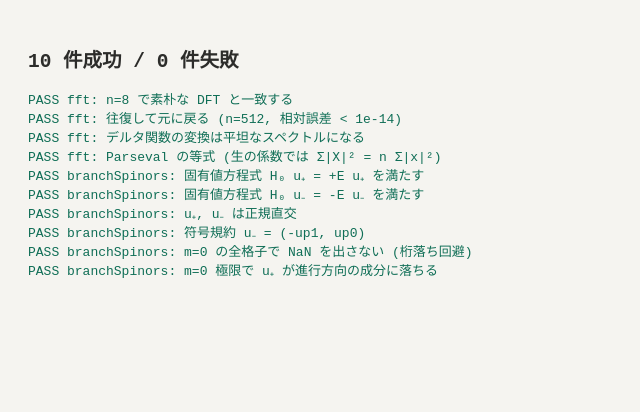
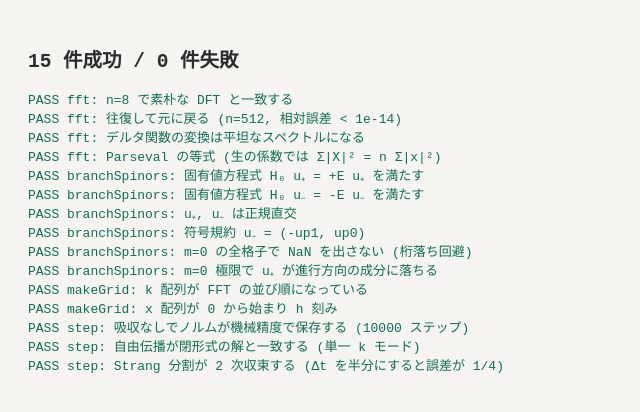
Before and after one commit to kazm00th/1d-dirac-eq-viewer, a plain HTML site: page 1d_dirac_eq_viewer/tests.html in a window 1280 px wide. Shown: the whole page, without its empty margins (0-640 px from the left). Drawn offline with Linux system fonts and the light colour scheme.

Commit message:
feat: add grid, state and Strang split-step time evolution
Co-Authored-By: Claude Sonnet 5 <noreply@anthropic.com>

```diff
--- /dev/null
+++ b/1d_dirac_eq_viewer/src/dirac.js
@@ -0,0 +1,120 @@
+// 状態と外場を保持し、それらを変更する操作をまとめたモジュール。
+// 状態を変更しない計算は observables.js に置く。
+
+import { fft, ifft } from "./fft.js";
+
+/**
+ * 周期境界の一様格子を作る。
+ * k は FFT の並び順（前半が正、後半が負）に格納する。
+ */
+export function makeGrid(N, L) {
+  if (N <= 0 || (N & (N - 1)) !== 0) throw new Error(`N=${N} は 2 の冪でなければならない`);
+  const h = L / N;
+  const x = new Float64Array(N);
+  const k = new Float64Array(N);
+  const dk = 2 * Math.PI / L;
+  for (let j = 0; j < N; j++) x[j] = j * h;
+  for (let n = 0; n < N; n++) k[n] = (n < N / 2 ? n : n - N) * dk;
+  return { N, L, h, x, k };
+}
+
+export function createSolver(grid) {
+  const N = grid.N;
+
+  const state = {
+    re1: new Float64Array(N),
+    im1: new Float64Array(N),
+    re2: new Float64Array(N),
+    im2: new Float64Array(N),
+  };
+
+  const fields = {
+    V: new Float64Array(N),
+    S: new Float64Array(N),
+  };
+
+  const solver = {
+    grid,
+    state,
+    fields,
+    m: 1,
+    t: 0,
+    step,
+  };
+
+  /**
+   * ポテンシャル・質量ステップ（実空間、厳密）。
+   *   θ = (m + S_j) dt
+   *   a' = cos θ · a - i sin θ · b
+   *   b' = cos θ · b - i sin θ · a
+   *   さらに e^(-i V_j dt) を掛ける
+   */
+  function potentialStep(dt) {
+    const { re1, im1, re2, im2 } = state;
+    const { V, S } = fields;
+    for (let j = 0; j < N; j++) {
+      const th = (solver.m + S[j]) * dt;
+      const c = Math.cos(th);
+      const s = Math.sin(th);
+
+      const ar = re1[j], ai = im1[j];
+      const br = re2[j], bi = im2[j];
+
+      // -i·s·b = s·bi - i·s·br
+      const nar = c * ar + s * bi;
+      const nai = c * ai - s * br;
+      const nbr = c * br + s * ai;
+      const nbi = c * bi - s * ar;
+
+      // e^(-i V dt) = cos(V dt) - i sin(V dt)
+      const vc = Math.cos(V[j] * dt);
+      const vs = -Math.sin(V[j] * dt);
+
+      re1[j] = nar * vc - nai * vs;
+      im1[j] = nar * vs + nai * vc;
+      re2[j] = nbr * vc - nbi * vs;
+      im2[j] = nbr * vs + nbi * vc;
+    }
+  }
+
+  /**
+   * 運動ステップ（k 空間、厳密）。
+   *   ψ̂₁ *= e^(-i k dt),  ψ̂₂ *= e^(+i k dt)
+   */
+  function kineticStep(dt) {
+    const { re1, im1, re2, im2 } = state;
+    const k = grid.k;
+
+    fft(re1, im1);
+    fft(re2, im2);
+
+    for (let n = 0; n < N; n++) {
+      const th = k[n] * dt;
+      const c = Math.cos(th);
+      const s = Math.sin(th);
+
+      // ψ̂₁ *= (c - i s)
+      let r = re1[n], i = im1[n];
+      re1[n] = r * c + i * s;
+      im1[n] = i * c - r * s;
+
+      // ψ̂₂ *= (c + i s)
+      r = re2[n]; i = im2[n];
+      re2[n] = r * c - i * s;
+      im2[n] = i * c + r * s;
+    }
+
+    ifft(re1, im1);
+    ifft(re2, im2);
+  }
+
+  /** Strang 分割で 1 副ステップ進める。 */
+  function step(dt) {
+    potentialStep(dt / 2);
+    kineticStep(dt);
+    potentialStep(dt / 2);
+    solver.t += dt;
+  }
+
+  return solver;
+}
--- /dev/null
+++ b/1d_dirac_eq_viewer/tests/dirac.test.js
@@ -0,0 +1,121 @@
+import { test, assert, assertClose } from "./harness.js";
+import { makeGrid, createSolver } from "../src/dirac.js";
+
+function rng(seed) {
+  let s = seed >>> 0;
+  return () => { s = (s * 1664525 + 1013904223) >>> 0; return s / 4294967296 - 0.5; };
+}
+
+function normOf(solver) {
+  const { re1, im1, re2, im2 } = solver.state;
+  let sum = 0;
+  for (let j = 0; j < solver.grid.N; j++) {
+    sum += re1[j] * re1[j] + im1[j] * im1[j] + re2[j] * re2[j] + im2[j] * im2[j];
+  }
+  return sum * solver.grid.h;
+}
+
+test("makeGrid: k 配列が FFT の並び順になっている", () => {
+  const g = makeGrid(8, 2 * Math.PI);   // dk = 1
+  const expected = [0, 1, 2, 3, -4, -3, -2, -1];
+  for (let n = 0; n < 8; n++) {
+    assertClose(g.k[n], expected[n], 1e-14, `k[${n}]`);
+  }
+});
+
+test("makeGrid: x 配列が 0 から始まり h 刻み", () => {
+  const g = makeGrid(8, 40);
+  assertClose(g.h, 5, 1e-14, "h");
+  assertClose(g.x[0], 0, 1e-14, "x[0]");
+  assertClose(g.x[7], 35, 1e-14, "x[7]");
+});
+
+// 検証項目 2
+test("step: 吸収なしでノルムが機械精度で保存する (10000 ステップ)", () => {
+  const g = makeGrid(128, 40);
+  const s = createSolver(g);
+  s.m = 1.3;
+  const r = rng(7);
+  for (let j = 0; j < g.N; j++) {
+    s.state.re1[j] = r(); s.state.im1[j] = r();
+    s.state.re2[j] = r(); s.state.im2[j] = r();
+    s.fields.V[j] = 0.7 * Math.sin(2 * Math.PI * g.x[j] / g.L);
+    s.fields.S[j] = 0.4 * Math.cos(4 * Math.PI * g.x[j] / g.L);
+  }
+  const n0 = normOf(s);
+  for (let i = 0; i < 10000; i++) s.step(0.002);
+  const n1 = normOf(s);
+  assert(Math.abs(n1 - n0) / n0 < 1e-12,
+    `ノルムの相対変化 ${Math.abs(n1 - n0) / n0} が 1e-12 を超えた`);
+});
+
+// 検証項目 3
+test("step: 自由伝播が閉形式の解と一致する (単一 k モード)", () => {
+  const g = makeGrid(64, 40);
+  const s = createSolver(g);
+  s.m = 1;
+  const nMode = 5;
+  const kk = g.k[nMode];
+
+  // 初期条件: 単一 k の平面波、スピノルは (1, 0)
+  for (let j = 0; j < g.N; j++) {
+    const ph = kk * g.x[j];
+    s.state.re1[j] = Math.cos(ph);
+    s.state.im1[j] = Math.sin(ph);
+  }
+
+  const dt = 1e-4;
+  const steps = 500;
+  const T = dt * steps;
+  for (let i = 0; i < steps; i++) s.step(dt);
+
+  // 閉形式: e^(-iH₀t) = cos(Et) I - i (sin(Et)/E) (k σ_z + m σ_x)
+  // (a, b) = (1, 0) に作用させると
+  //   a' = cos(Et) - i sin(Et)/E · k
+  //   b' = -i sin(Et)/E · m
+  const E = Math.hypot(kk, s.m);
+  const ct = Math.cos(E * T), st = Math.sin(E * T) / E;
+  const exA = { re: ct, im: -st * kk };
+  const exB = { re: 0, im: -st * s.m };
+
+  // x=0 の点で比較する（平面波なので位相 kx = 0）
+  assertClose(s.state.re1[0], exA.re, 1e-6, "ψ₁ 実部");
+  assertClose(s.state.im1[0], exA.im, 1e-6, "ψ₁ 虚部");
+  assertClose(s.state.re2[0], exB.re, 1e-6, "ψ₂ 実部");
+  assertClose(s.state.im2[0], exB.im, 1e-6, "ψ₂ 虚部");
+});
+
+// 検証項目 9
+test("step: Strang 分割が 2 次収束する (Δt を半分にすると誤差が 1/4)", () => {
+  const g = makeGrid(64, 40);
+  const nMode = 5;
+
+  function errorAt(dt) {
+    const s = createSolver(g);
+    s.m = 1;
+    const kk = g.k[nMode];
+    for (let j = 0; j < g.N; j++) {
+      const ph = kk * g.x[j];
+      s.state.re1[j] = Math.cos(ph);
+      s.state.im1[j] = Math.sin(ph);
+    }
+    const T = 1.0;
+    const steps = Math.round(T / dt);
+    for (let i = 0; i < steps; i++) s.step(dt);
+
+    const E = Math.hypot(kk, s.m);
+    const ct = Math.cos(E * T), st = Math.sin(E * T) / E;
+    return Math.max(
+      Math.abs(s.state.re1[0] - ct),
+      Math.abs(s.state.im1[0] - (-st * kk)),
+      Math.abs(s.state.re2[0] - 0),
+      Math.abs(s.state.im2[0] - (-st * s.m))
+    );
+  }
+
+  const e1 = errorAt(0.01);
+  const e2 = errorAt(0.005);
+  const ratio = e1 / e2;
+  assert(ratio > 3.5 && ratio < 4.5,
+    `収束比 ${ratio} が 4 から外れている (e1=${e1}, e2=${e2})`);
+});
```
Also changed, not shown: 1d_dirac_eq_viewer/tests.html (+1 -0 lines).
